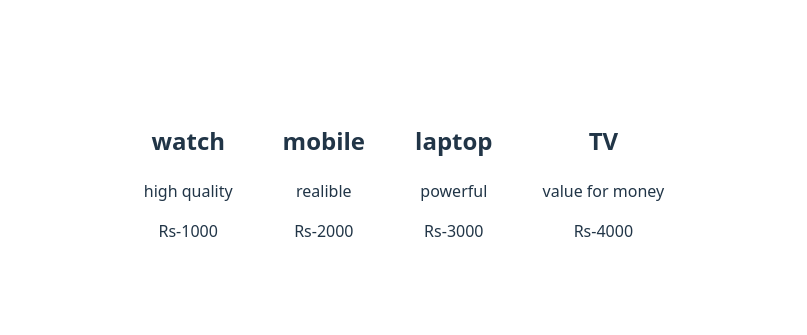
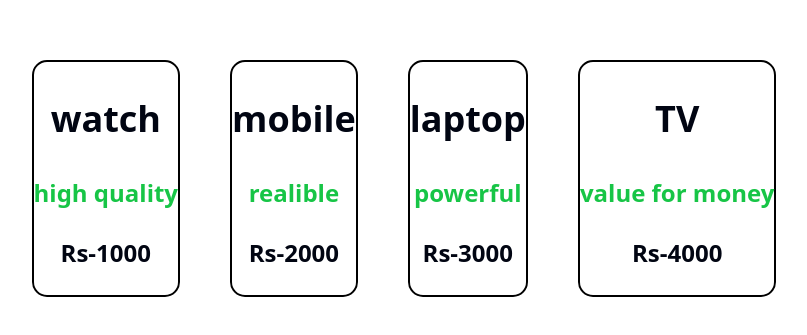
Before and after one commit to Abhay9326397439/react-practice, a React (Vite) app: page / in a window 1280 px wide. Shown: the part 219-554 px from the top of the page, without its empty margins (236-1043 px from the left). Built offline with nearby package versions, Linux system fonts and the light colour scheme.

Commit message:
add card style

```diff
--- a/src/ProductItem.css
+++ b/src/ProductItem.css
@@ -1,11 +1,15 @@
-.product-title {
+.product-Box {
     font-size: 1.5em;
     font-weight: bold;
-    margin-bottom: 5px;
+    margin-bottom: 5px;;
     padding: 0 30 px 0 30 px;
-    color: rgb(16, 34, 98);
+    color: rgb(1, 5, 18);
     border-radius: 15px;
-    border: 1px solid black;
+    border: 2px solid black;
+    justify-content: center;
+}
 
-
+.product-des {
+    font-size: 1em;
+    color: rgb(23, 197, 70);
 }
```
